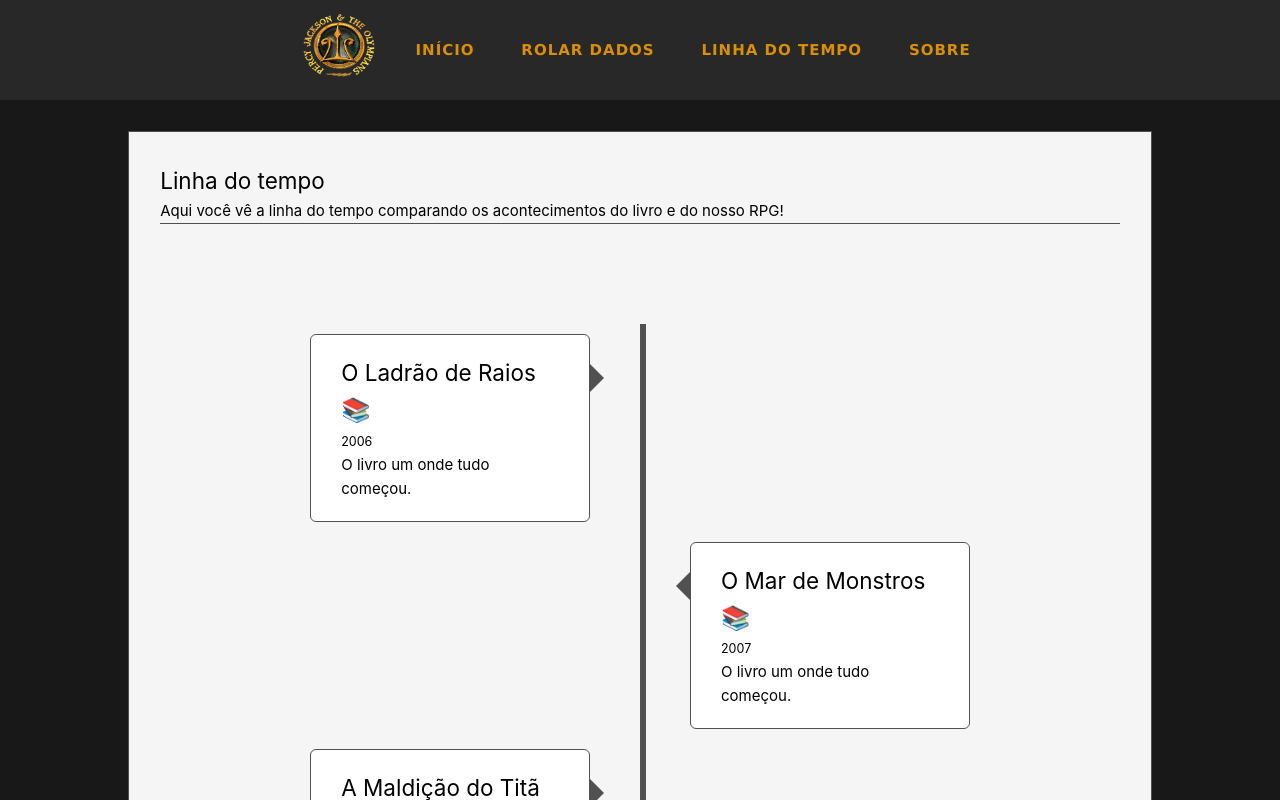
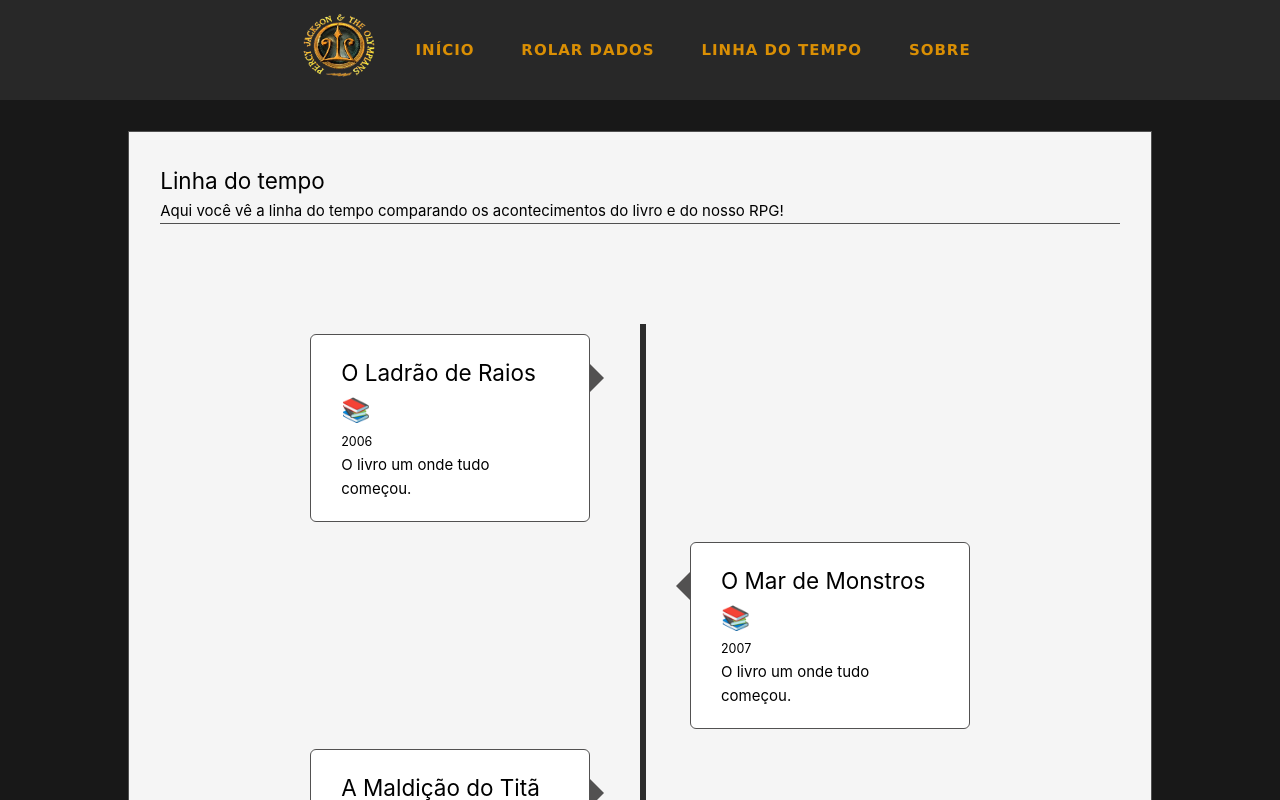
Before and after one commit to gabrielgomeso/pjrpg, a Vue app: page /timeline in a window 1280 px wide. Shown: the top 800 px of the page. Built offline with nearby package versions, Linux system fonts and the light colour scheme; no server answers.

Commit message:
style: change timeline from before to after

```diff
--- a/src/views/TimelineView.vue
+++ b/src/views/TimelineView.vue
@@ -35,14 +35,14 @@
   z-index: 10;
 }
 
-.timeline::after {
+.timeline::before {
   content: "";
   position: absolute;
   width: 6px;
   height: 100%;
   top: 0;
   left: 50%;
-  background-color: rgb(82, 81, 81);
+  background-color: rgb(44, 44, 44);
   animation: moveline 6s linear forwards;
 }
 
```
